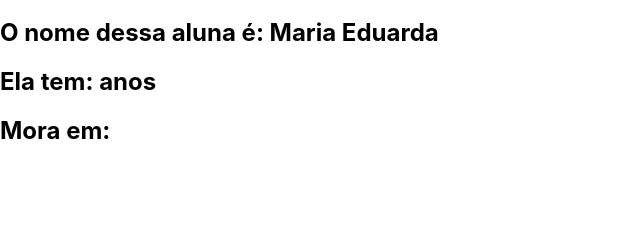
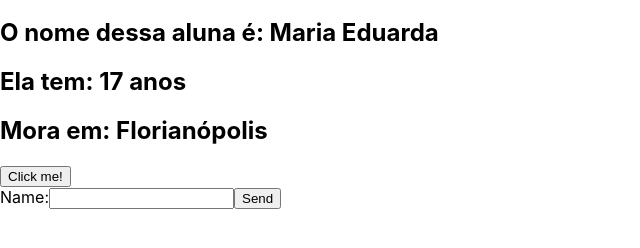
Before and after one commit to dudaborges/futuroDEV, a React (Create React App) app in the folder modulo-1/semana5/react/hello-world/: page / in a window 1280 px wide. Shown: the part 444-692 px from the top of the page, without its empty margins (0-640 px from the left). Built offline with nearby package versions, Linux system fonts and the light colour scheme.

Commit message:
function handle

```diff
--- a/modulo-1/semana5/react/hello-world/src/App.js
+++ b/modulo-1/semana5/react/hello-world/src/App.js
@@ -2,6 +2,7 @@ import './App.css';
 import PropsExample from './components/PropsExample';
 import TemplateExpressions from './components/TemplateExpressions';
 import OnClick from './components/OnClick';
+import OnChange from './components/OnChange';
 
 function App() {
   const name = "Maria Eduarda"
@@ -10,7 +11,9 @@ function App() {
   return (
     <div>
       <TemplateExpressions></TemplateExpressions>
-      <PropsExample name={name}/>
+      <PropsExample name={name} idade={idade} cidade={cidade}/>
+      <OnClick />
+      <OnChange />
     </div>
   );
 }
--- /dev/null
+++ b/modulo-1/semana5/react/hello-world/src/components/OnChange.js
@@ -0,0 +1,20 @@
+// evento onchange: quando altera algo em um input por exemplo
+const OnChange = () => {
+
+    // normalmente, funções que tratam eventos são nomeadas de "handle"
+    const handleChange = () => {
+        alert('You changed the name field!')
+    }
+
+    return (
+        <form>
+            <label>
+                Name:
+                <input type="text" onChange={handleChange}></input>
+                <button type="submit">Send</button>
+            </label>
+        </form>
+    )
+}
+
+export default OnChange
```
